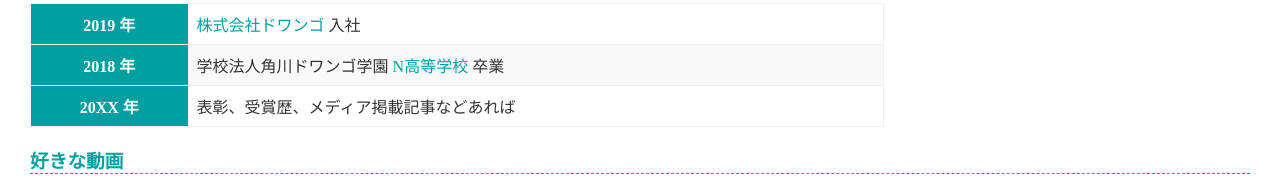
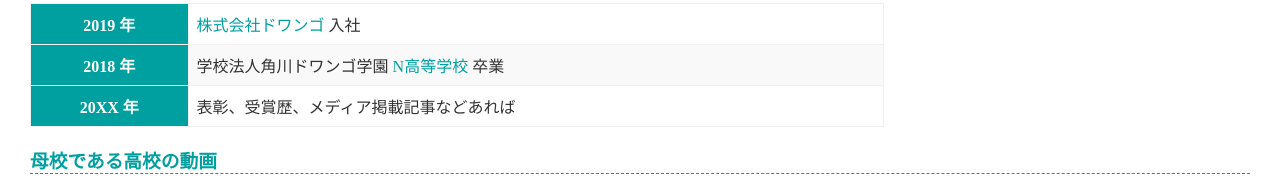
Before and after one commit to otouhu-0/otouhu-0.github.io, a plain HTML site: page index.html in a window 1280 px wide. Shown: the part 1122-1311 px from the top of the page. Drawn offline with Linux system fonts and the light colour scheme.

Commit message:
Update index.html

```diff
--- a/index.html
+++ b/index.html
@@ -82,7 +82,7 @@
       </tr>
     </table>
 
-    <h3>好きな動画</h3>
+    <h3>母校である高校の動画</h3>
     <iframe width="560" height="315" src="https://www.youtube.com/embed/_lG9T-S0tD4?si=Ovl_YbaZRgBRb5zx" title="YouTube video player" frameborder="0" allow="accelerometer; autoplay; clipboard-write; encrypted-media; gyroscope; picture-in-picture; web-share" referrerpolicy="strict-origin-when-cross-origin" allowfullscreen></iframe>
  　<h3>Open Processing</h3>
     <iframe src="https://openprocessing.org/sketch/2763080/embed/" width="400" height="400"></iframe>
```
